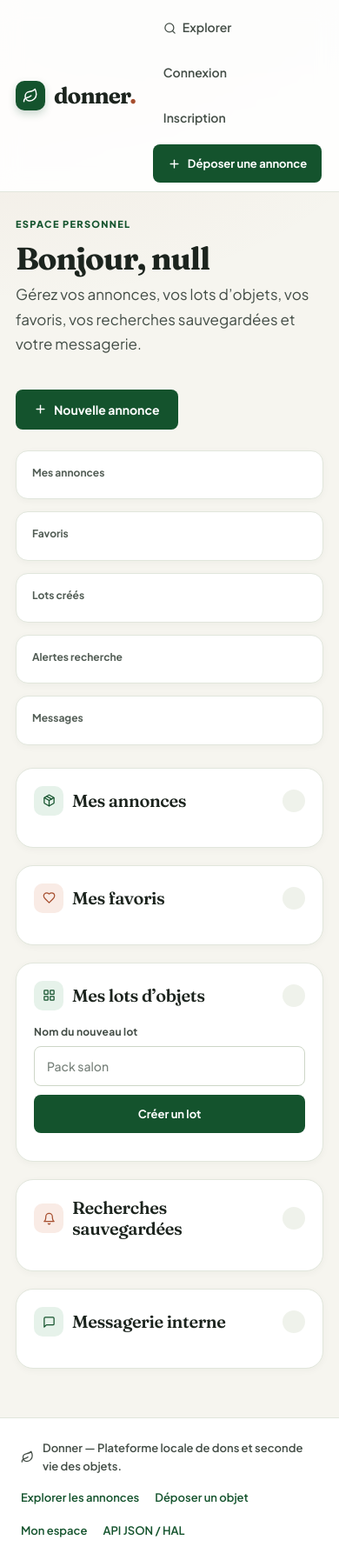
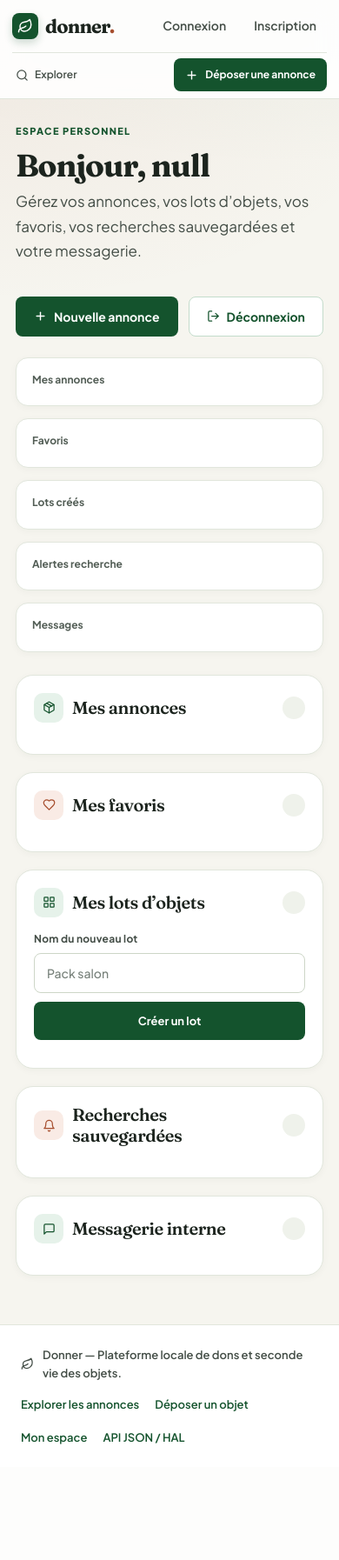
Before and after one commit to LovisCoding/m2-web-dons, a Spring app: page /espace in a window 390 px wide. Shown: the whole page at 87% size. After the commit the page ends 1661 px from the top, so only its background shows below. Run offline with Thymeleaf, Linux system fonts and the light colour scheme; the template is opened without the code that fills it, so the values that code supplies are empty; some of the project's set-up classes (security, data sources, template engines, error pages and the like) are left out, and stand-ins take their place.

Commit message:
refacto: MAJ navbar & responsive

```diff
--- a/src/main/resources/static/style.css
+++ b/src/main/resources/static/style.css
@@ -207,8 +207,17 @@ summary:focus-visible {
 nav.main-nav {
     display: flex;
     align-items: center;
-    flex-wrap: wrap;
-    gap: 8px 14px;
+    gap: 14px;
+}
+
+.nav-group {
+    display: flex;
+    align-items: center;
+    gap: 12px;
+}
+
+.nav-user {
+    margin-left: 20px;
 }
 
 .nav-link {
@@ -1200,6 +1209,13 @@ input[type="file"]::file-selector-button:hover {
     margin-bottom: 24px;
 }
 
+.space-header-actions {
+    display: inline-flex;
+    align-items: center;
+    gap: 12px;
+    flex-wrap: wrap;
+}
+
 .space-header h1 {
     margin-bottom: 8px;
 }
@@ -1512,7 +1528,72 @@ input[type="file"]::file-selector-button:hover {
     }
 
     .header-inner {
+        display: grid;
+        grid-template-columns: 1fr auto;
+        grid-template-rows: auto auto;
+        row-gap: 10px;
+        column-gap: 12px;
+        align-items: center;
         padding: 10px 18px;
+        min-height: auto;
+    }
+
+    nav.main-nav {
+        display: contents;
+    }
+
+    .brand {
+        grid-column: 1;
+        grid-row: 1;
+        min-height: auto;
+    }
+
+    .nav-user {
+        grid-column: 2;
+        grid-row: 1;
+        margin-left: 0;
+        justify-self: end;
+        display: flex;
+        align-items: center;
+        gap: 8px;
+    }
+
+    .nav-primary {
+        grid-column: 1 / -1;
+        grid-row: 2;
+        display: flex;
+        align-items: center;
+        justify-content: space-between;
+        gap: 8px;
+        width: 100%;
+        padding-top: 6px;
+        border-top: 1px solid var(--border);
+    }
+
+    .nav-primary .nav-link {
+        min-height: 38px;
+        padding: 0 8px;
+        font-size: 13px;
+    }
+
+    .nav-primary .button.small {
+        min-height: 38px;
+        padding: 0 14px;
+        font-size: 13px;
+    }
+
+    .user-pill {
+        margin-left: 0;
+        min-height: 38px;
+        padding: 3px 12px 3px 6px;
+        font-size: 12px;
+        max-width: 210px;
+    }
+
+    .user-pill span:last-child {
+        overflow: hidden;
+        text-overflow: ellipsis;
+        white-space: nowrap;
     }
 
     .search {
@@ -1539,6 +1620,45 @@ input[type="file"]::file-selector-button:hover {
 }
 
 @media (max-width: 520px) {
+    .header-inner {
+        padding: 8px 14px;
+        row-gap: 8px;
+    }
+
+    .brand {
+        font-size: 22px;
+        gap: 8px;
+    }
+
+    .brand-mark {
+        width: 30px;
+        height: 30px;
+        border-radius: 8px;
+    }
+
+    .user-pill {
+        max-width: 175px;
+        font-size: 11px;
+        padding: 2px 10px 2px 4px;
+        gap: 6px;
+    }
+
+    .avatar-sm {
+        width: 24px;
+        height: 24px;
+        font-size: 11px;
+    }
+
+    .nav-primary .nav-link {
+        padding: 0 4px;
+        font-size: 12px;
+    }
+
+    .nav-primary .button.small {
+        padding: 0 12px;
+        font-size: 12px;
+    }
+
     .cards,
     .search,
     .stats-grid {
--- a/src/main/resources/templates/espace.html
+++ b/src/main/resources/templates/espace.html
@@ -16,6 +16,7 @@
                 <h1 th:text="'Bonjour, ' + ${utilisateurConnecte.name}">Mon espace</h1>
                 <p class="intro">Gérez vos annonces, vos lots d’objets, vos favoris, vos recherches sauvegardées et votre messagerie.</p>
             </div>
+            <div class="space-header-actions">
                 <a class="button" href="/annonces/nouvelle">
                     <svg class="icon-sm" aria-hidden="true" viewBox="0 0 24 24" fill="none" stroke="currentColor" stroke-width="2.2" stroke-linecap="round" stroke-linejoin="round">
                         <path d="M5 12h14"/>
@@ -23,6 +24,17 @@
                     </svg>
                     <span>Nouvelle annonce</span>
                 </a>
+                <form class="inline-form" th:action="@{/logout}" method="post">
+                    <button class="button secondary" type="submit">
+                        <svg class="icon-sm" aria-hidden="true" viewBox="0 0 24 24" fill="none" stroke="currentColor" stroke-width="2" stroke-linecap="round" stroke-linejoin="round">
+                            <path d="M9 21H5a2 2 0 0 1-2-2V5a2 2 0 0 1 2-2h4"/>
+                            <polyline points="16 17 21 12 16 7"/>
+                            <line x1="21" y1="12" x2="9" y2="12"/>
+                        </svg>
+                        <span>Déconnexion</span>
+                    </button>
+                </form>
+            </div>
         </div>
 
         <section class="stats-grid" aria-label="Résumé de votre activité">
--- a/src/main/resources/templates/fragments.html
+++ b/src/main/resources/templates/fragments.html
@@ -13,18 +13,13 @@
             <span>donner<span class="dot">.</span></span>
         </a>
         <nav class="main-nav" aria-label="Navigation principale">
+            <div class="nav-group nav-primary">
                 <a class="nav-link" href="/annonces">
                     <svg class="icon-sm" aria-hidden="true" viewBox="0 0 24 24" fill="none" stroke="currentColor" stroke-width="2" stroke-linecap="round" stroke-linejoin="round">
                         <circle cx="11" cy="11" r="8"/>
                         <path d="m21 21-4.3-4.3"/>
                     </svg>
                     <span>Explorer</span>
-            </a>
-            <th:block th:if="${utilisateurConnecte != null}">
-                <a class="user-pill" href="/mon-espace">
-                    <span class="avatar-sm" aria-hidden="true"
-                          th:text="${!#strings.isEmpty(utilisateurConnecte.name) ? #strings.toUpperCase(#strings.substring(utilisateurConnecte.name, 0, 1)) : 'U'}">U</span>
-                    <span th:text="'Mon espace (' + ${utilisateurConnecte.name} + ')'">Mon espace</span>
                 </a>
                 <a class="button small" href="/annonces/nouvelle">
                     <svg class="icon-sm" aria-hidden="true" viewBox="0 0 24 24" fill="none" stroke="currentColor" stroke-width="2.2" stroke-linecap="round" stroke-linejoin="round">
@@ -33,21 +28,20 @@
                     </svg>
                     <span>Déposer une annonce</span>
                 </a>
-                <form class="inline-form" th:action="@{/logout}" method="post">
-                    <button class="text-button" type="submit">Déconnexion</button>
-                </form>
+            </div>
+            <div class="nav-group nav-user">
+                <th:block th:if="${utilisateurConnecte != null}">
+                    <a class="user-pill" href="/mon-espace">
+                        <span class="avatar-sm" aria-hidden="true"
+                              th:text="${!#strings.isEmpty(utilisateurConnecte.name) ? #strings.toUpperCase(#strings.substring(utilisateurConnecte.name, 0, 1)) : 'U'}">U</span>
+                        <span th:text="'Mon espace (' + ${utilisateurConnecte.name} + ')'">Mon espace</span>
+                    </a>
                 </th:block>
                 <th:block th:if="${utilisateurConnecte == null}">
                     <a class="nav-link" href="/login">Connexion</a>
                     <a class="nav-link" href="/inscription">Inscription</a>
-                <a class="button small" href="/annonces/nouvelle">
-                    <svg class="icon-sm" aria-hidden="true" viewBox="0 0 24 24" fill="none" stroke="currentColor" stroke-width="2.2" stroke-linecap="round" stroke-linejoin="round">
-                        <path d="M5 12h14"/>
-                        <path d="M12 5v14"/>
-                    </svg>
-                    <span>Déposer une annonce</span>
-                </a>
                 </th:block>
+            </div>
         </nav>
     </div>
 </header>
```
Also changed, not shown: 1 other file. Lines whose indentation alone changed are shown as unchanged.
